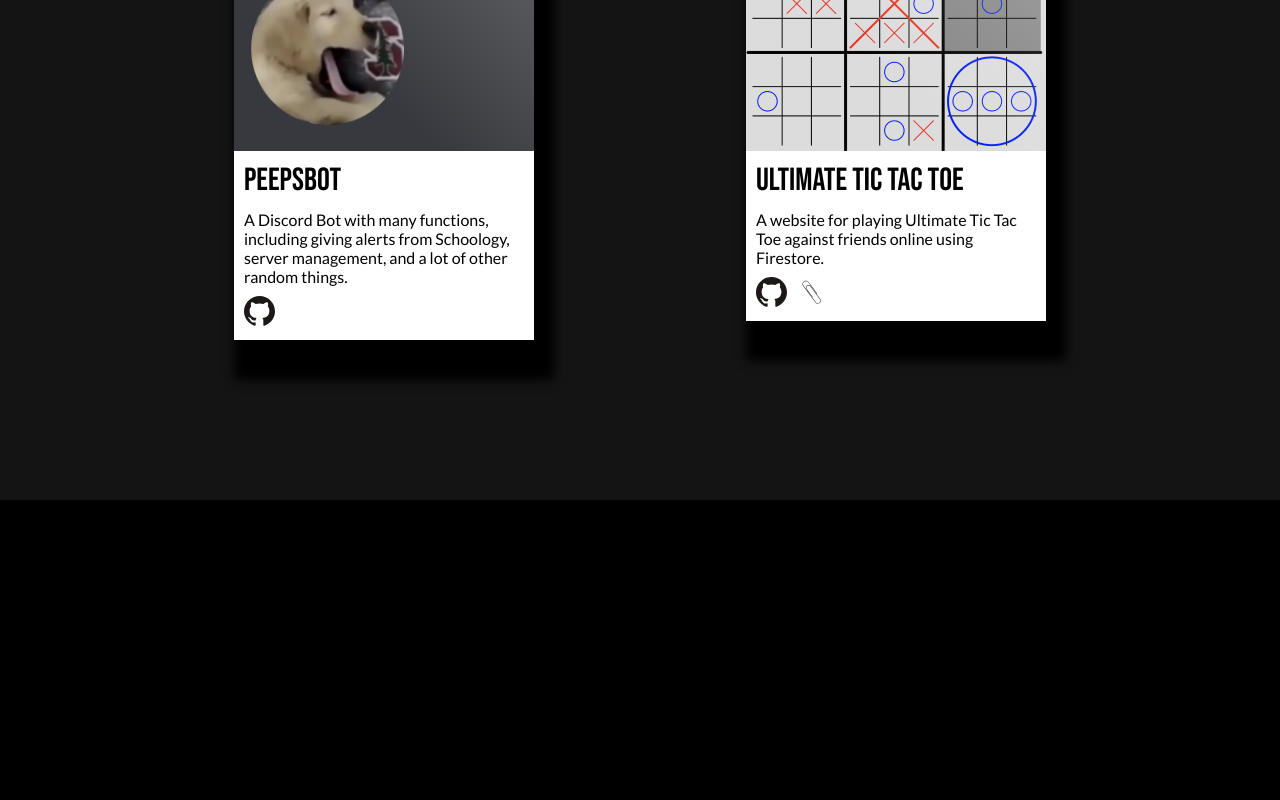
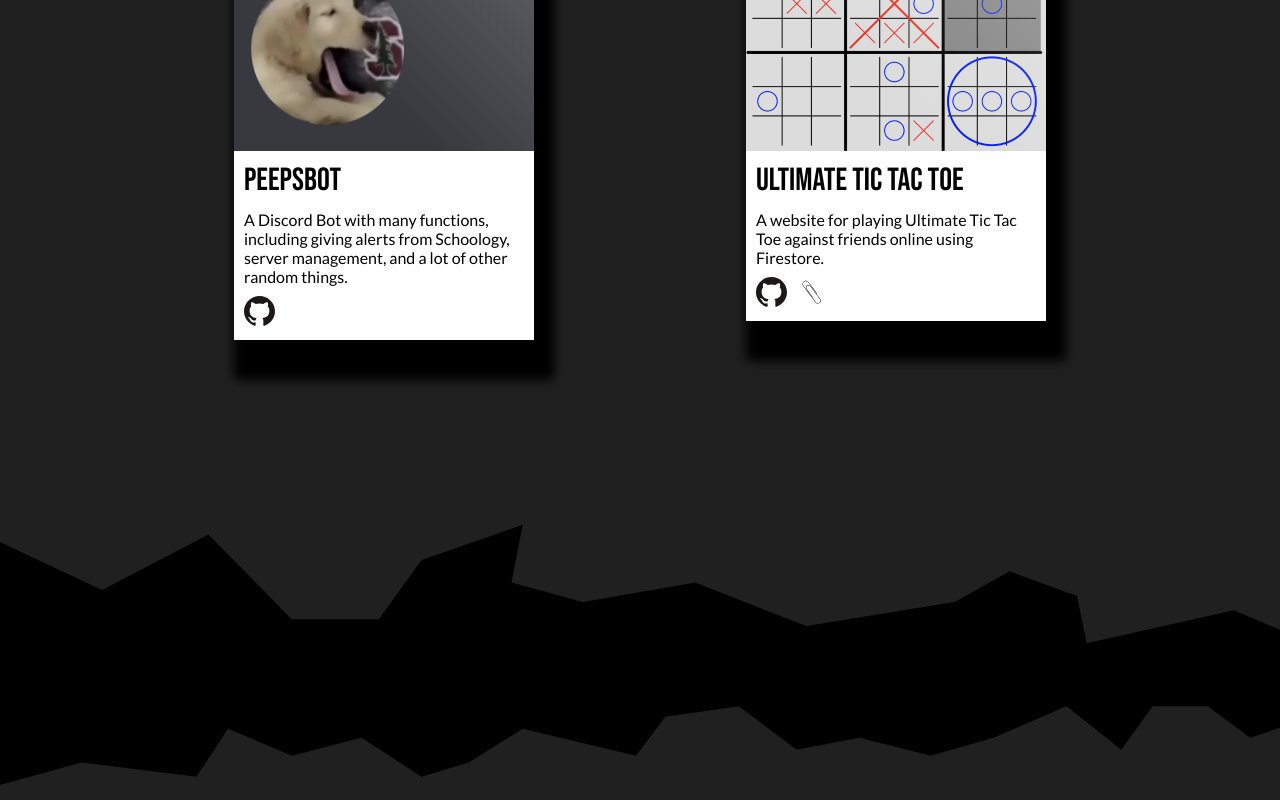
Before and after one commit to BubbyBabur/bubbybabur.github.io, a React (Create React App) app: page / in a window 1280 px wide. Shown: the part 1156-1956 px from the top of the page. Before the commit the page ends 1656 px from the top, so only its background shows below. Built offline with nearby package versions, Linux system fonts and the light colour scheme; a web font is replaced by a local one.

Commit message:
Second crack

```diff
--- a/src/App.js
+++ b/src/App.js
@@ -54,7 +54,6 @@ class Covering extends React.Component {
 }
 
 class SideBarController extends React.Component {
-
     constructor(props) {
         super(props);
         this.state = {
@@ -148,6 +147,16 @@ class Projects extends React.Component {
     }
 }
 
+function SecondCrack(props) {
+    return (
+        <div id="second-crack" style={{
+            height: `300px`,
+            width: `100vw`,
+            WebkitMask: `url(./icons/second-crack-negative-mask.svg) left / auto 100% no-repeat`
+        }} />
+    )
+}
+
 // class Footer extends React.Component {
 
 // }
@@ -163,6 +172,7 @@ class App extends React.Component {
             <div id="content">
                 <Front />
                 <Projects />
+                <SecondCrack />
                 <SideBarController />
             </div>
         );
--- a/src/css/app.css
+++ b/src/css/app.css
@@ -53,7 +53,7 @@
 }
 
 #Projects {
-  background-color: #141414;
+  background-color: #202020;
   display: flex;
   flex-direction: column;
   width: 100vw;
@@ -151,6 +151,10 @@
   margin: none;
 }
 
+#second-crack {
+  background-color: #202020;
+}
+
 #sandwich {
   width: 3rem;
   position: fixed;
--- a/src/sass/app.scss
+++ b/src/sass/app.scss
@@ -4,6 +4,8 @@
 @import url('https://fonts.googleapis.com/css2?family=Lato&display=swap');
 
 $selectioncolor: #ff0000;
+
+$second-background-color: #202020;
 
 ::selection {
   background: $selectioncolor; /* WebKit/Blink Browsers */
@@ -23,10 +25,6 @@ $selectioncolor: #ff0000;
     top:0px;
     left:0px;
     z-index: 2;
-}
-
-#front {
-    // backgorund
 }
 
 #front-background {
@@ -58,7 +56,8 @@ $selectioncolor: #ff0000;
 }
 
 #Projects {
-    background-color: #141414;
+    background-color: $second-background-color
+;
     display: flex;
     flex-direction: column;
     width: 100vw;
@@ -161,6 +160,12 @@ $selectioncolor: #ff0000;
     margin:none;
 }
 
+
+#second-crack {
+    background-color: $second-background-color
+;
+}
+
 #sandwich {
     width: 3rem;
     position: fixed;
--- a/src/utils/Net.js
+++ b/src/utils/Net.js
@@ -38,6 +38,7 @@ class Net extends React.Component {
         cs.push( p5.createCanvas(p5.windowWidth, p5.windowHeight).parent(parent) );
 
         cs.push(p5.select("#front"));
+        cs.push(p5.select("#second-crack"));
 
         p5.frameRate(30);
 
```
Also changed, not shown: public/icons/second-crack-negative-mask.svg (added), 1 other file (tests, documents, lock files or other folders).
